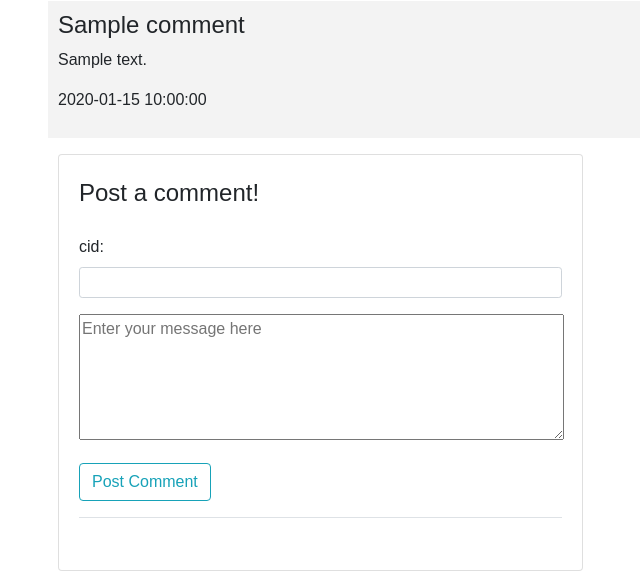
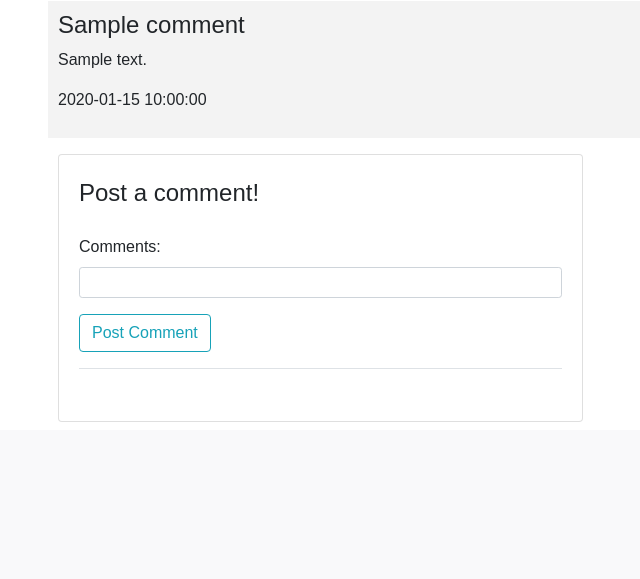
Before and after one commit to ict3x03-2022-team32/ict3x03-2022-team32, a Flask app: page /dashboard in a window 1280 px wide. Shown: the part 2047-2626 px from the top of the page, without its empty margins (42-682 px from the left). After the commit the page ends 2469 px from the top, so only its background shows below. Run offline with Flask 3, Linux system fonts and the light colour scheme; a user stored in the database is signed in; tables that the repository leaves empty hold one stand-in row (values such as "Sample post"); some libraries are stand-ins or nearby versions.

Commit message:
update dashboard

```diff
--- a/application/form.py
+++ b/application/form.py
@@ -18,7 +18,7 @@ class Form(FlaskForm):
     colour = SelectField('colour',choices=[])
 
 class MessageDataForm(FlaskForm):
-    message_field = StringField(label='cid: ', validators=[DataRequired()])
+    comments = StringField(label='Comments: ', validators=[DataRequired()])
     submit = SubmitField('Post Comment')
 
 
--- a/application/models.py
+++ b/application/models.py
@@ -111,8 +111,7 @@ class comments(db.Model):
     datetime = db.Column(db.DateTime, nullable=False, default=datetime.utcnow)
     cname = db.Column(db.String(60), nullable=False)
 
-    def __init__(self, cid, comment, datetime, cname):
-        self.cid = cid
+    def __init__(self, comment, datetime, cname):
         self.comment = comment
         self.datetime = datetime
         self.cname = cname
--- a/application/routes.py
+++ b/application/routes.py
@@ -1,10 +1,13 @@
 # from werkzeug.wrappers import request
+from datetime import date
+from datetime import datetime
 from os import write
 import re
+from xmlrpc.client import DateTime
 from application import app
 from flask import render_template, url_for, redirect,flash, get_flashed_messages, request, Response
 from application.form import MessageDataForm, UserDataForm, RegisterForm, LoginForm, Form, EmploymentDataForm, IndustryDataForm, EnrolmentDataForm
-from application.models import DecimalEncoder, employment, IncomeExpenses, User, Degree, University, industry, unienrolment, comments
+from application.models import DecimalEncoder, employment, IncomeExpenses, User, Degree, University, industry, unienrolment, comments, load_user
 from application import db
 import json
 from flask_login import login_user, logout_user, login_required, current_user
@@ -17,11 +20,6 @@ from io import StringIO
 import csv
 from csv import writer
 
-messages = [{'title': 'Adam',
-             'content': 'Nice bro!'},
-            {'title': 'Message Two',
-             'content': 'Message Two Content'}
-            ]
 
 
 @app.route('/')
@@ -313,9 +311,19 @@ def logout_page():
 @app.route('/dashboard' , methods = ["POST", "GET"])
 @login_required
 def dashboard():
+    form = MessageDataForm()
 
-    form = MessageDataForm()
     entries = comments.query.filter_by()
+    if request.method == "POST":
+        if form.validate_on_submit():
+            comment = request.form['comments']
+            new_date = datetime.now()
+            cname = current_user.username
+            entry = comments(comment,new_date,cname)
+            db.session.add(entry)
+            db.session.commit()
+            flash(f"Comment Added", "success")
+            return redirect(url_for('dashboard'))
     #Pie chart: Industry vacancy in latest year
     #MAX year
     #SELECT MAX(year) FROM industry
@@ -500,7 +508,6 @@ def dashboard():
                             unienrolment_arts_enrolment = json.dumps(unienrolment_arts_enrolment),
                             industry_graduates = json.dumps(industry_graduates, cls=DecimalEncoder),                            #added , cls=DecimalEncoder
                             industry_graduates_label = json.dumps(industry_graduates_label),
-                            messages=messages,
                             form=form,
                             entries = entries
     )
--- a/application/templates/dashboard.html
+++ b/application/templates/dashboard.html
@@ -116,17 +116,10 @@
                     {{ form.csrf_token() }}
                     <fieldset class="form-group">
                         <legend class="mb-4">Post a comment!</legend>
-
-                        <!-- User ID -->
-                        <div class="form-group">
-                            {{ form.message_field.label(class = "form-control-label") }}
-                            {{ form.message_field(class = "form-control form-control-sm") }}
-
-                        </div>
-
                         <!-- Comments -->
                         <div class="form-group">
-                            <textarea placeholder="Enter your message here" name="message" cols="50" rows="5"></textarea>
+                            {{ form.comments.label(class = "form-control-label") }}
+                            {{ form.comments(class = "form-control form-control-sm") }}
                         </div>
 
                         <!-- Submit Button -->
```
Also changed, not shown: 1 other file.
